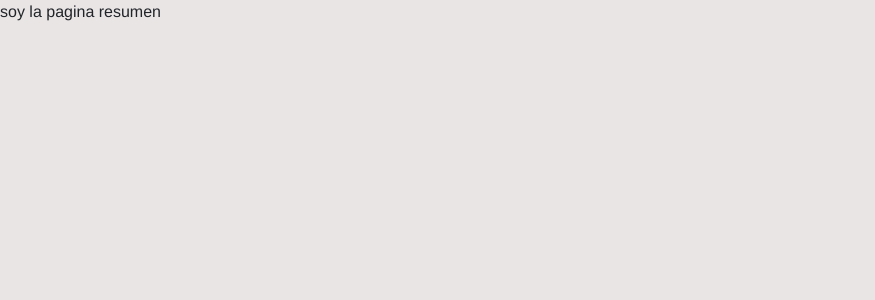
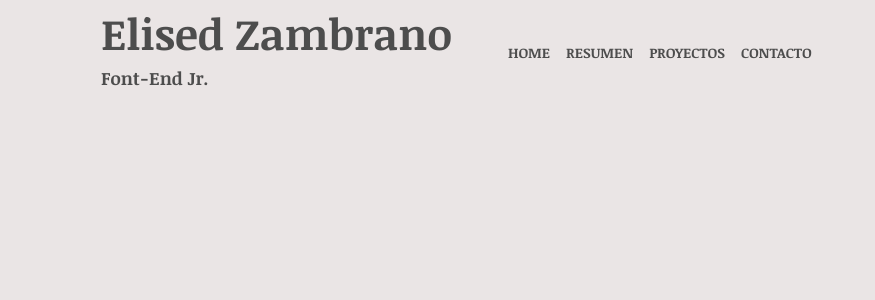
Before and after one commit to elisedzambranoM/PersonalPage, a Vue app: page /resumen in a window 1280 px wide. Shown: the top 300 px of the page, without its empty margins (0-875 px from the left). Built offline with nearby package versions, Linux system fonts and the light colour scheme; the HTML template or start-up script is replaced by a standard one.

Commit message:
ruteado Home y Resumen

```diff
--- a/src/components/main/NavBar.vue
+++ b/src/components/main/NavBar.vue
@@ -1,5 +1,4 @@
 <template>
-
   <nav class="navbar navbar-expand-lg navbar--main">
   <div class="d-flex flex-column">
   <h1 class="title--main">Elised Zambrano</h1>
@@ -10,15 +9,13 @@
   </button>
   <div class="collapse navbar-collapse d-flex ml-5" id="navbarNavAltMarkup">
     <div class="navbar-nav">
-      <a class="nav-link" href="#">HOME<span class="sr-only">(current)</span></a>
-      <a class="nav-link" href="#">RESUMEN</a>
+      <router-link to="/" class="nav-link" href="#">HOME<span class="sr-only">(current)</span></router-link>
+      <router-link to="/resumen" class="nav-link" href="#">RESUMEN</router-link>
       <a class="nav-link" href="#">PROYECTOS</a>
       <a class="nav-link" href="#" tabindex="-1" aria-disabled="true">CONTACTO</a>
     </div>
   </div>
 </nav>
-
-
 </template>
 
 <script>
--- a/src/page/Resumen.vue
+++ b/src/page/Resumen.vue
@@ -1,14 +1,19 @@
 <template>
-  <div>soy la pagina resumen</div>
+  <div>
+    <div class="container">
+      <NavBar />
+    </div>
+  </div>
 </template>
 
 <script>
-
+import NavBar from "../components/main/NavBar";
 export default {
-name: 'Resumen',
-}
+  name: "Resumen",
+  components: {
+    NavBar,
+  },
+};
 </script>
 
-<style>
-
-</style>
+<style></style>
```
